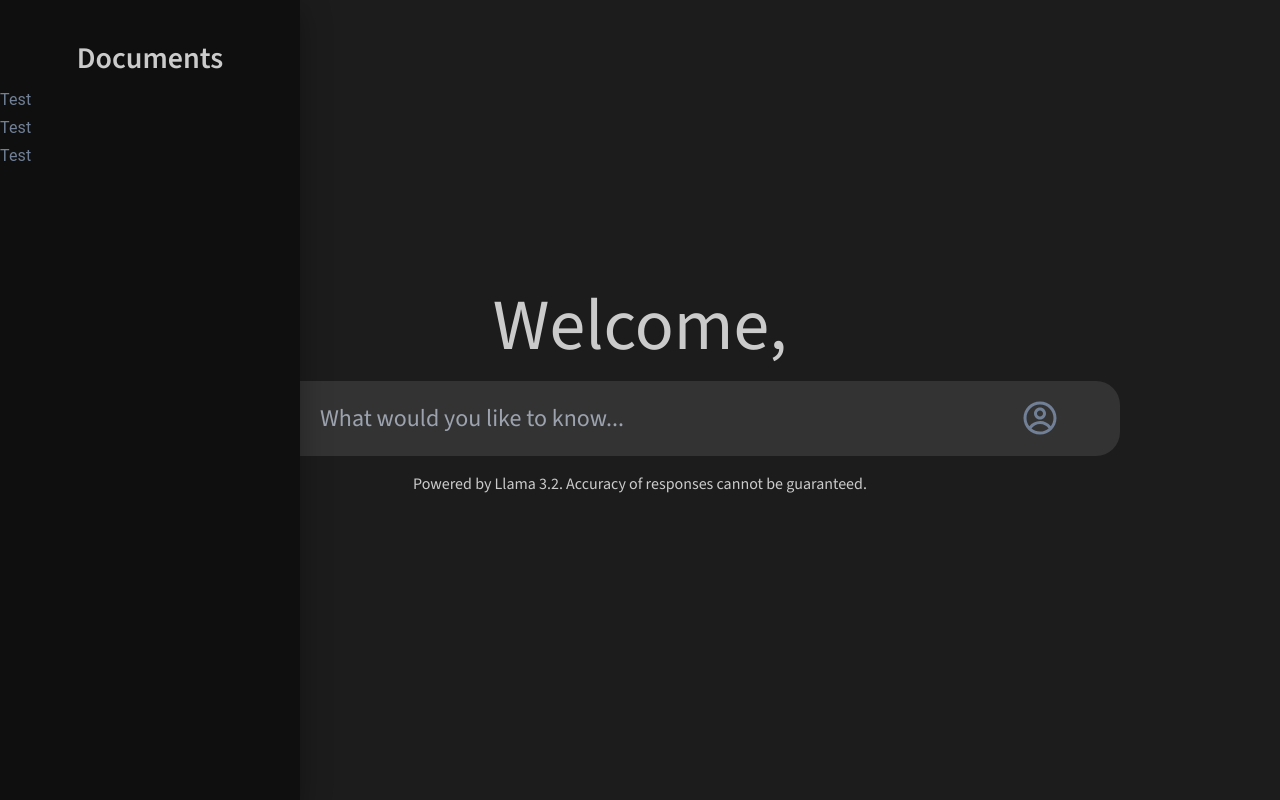
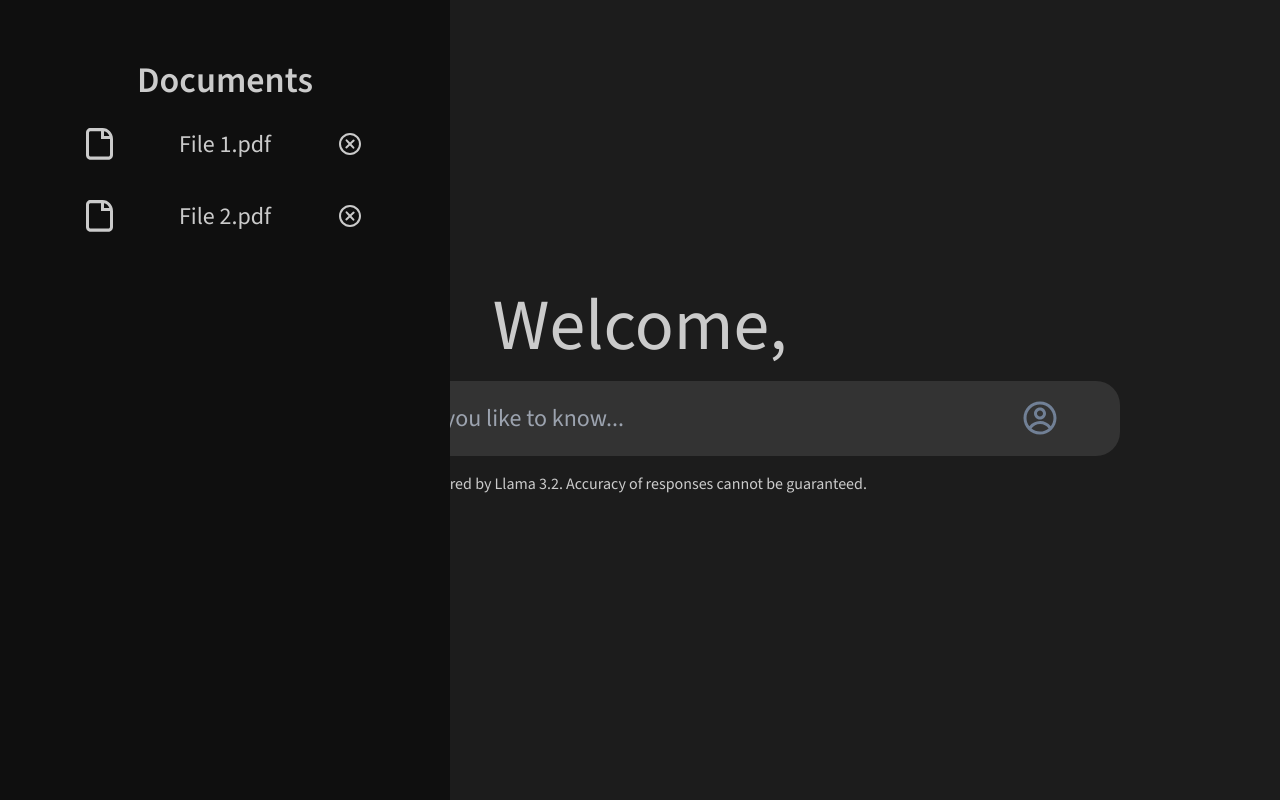
Before and after one commit to mvxmt/frontend, a Next.js app: page / in a window 1280 px wide. Both pictures are taken after a click on the button 240 px from the left and 418 px from the top of the page. Built offline with nearby package versions, Linux system fonts and the light colour scheme.

Commit message:
feat:Added Panel Entry

```diff
--- a/src/components/Chatbox.tsx
+++ b/src/components/Chatbox.tsx
@@ -4,7 +4,8 @@ import { FormHTMLAttributes, Ref } from "react";
 import { motion } from "motion/react";
 import Popup from "reactjs-popup";
 import Link from "next/link";
-import PanelDrawer from "@/components/Sidepanel/Panel-Material";
+/*import PanelDrawer from "@/components/Sidepanel/Panel-Material";*/
+import PanelDrawer from "@/components/Sidepanel/Panel";
 
 export const ChatBox: React.FC<{
   sendMessage?: FormHTMLAttributes<HTMLFormElement>["action"];
@@ -15,7 +16,7 @@ export const ChatBox: React.FC<{
     <motion.div layout className="mb-4">
       <form action={sendMessage} ref={ref}>
         <div className="grid h-[75px] w-[960px] flex-shrink-0 grid-cols-6 content-stretch items-center justify-stretch justify-items-center self-center rounded-3xl bg-background-text">
-        <PanelDrawer />
+        <PanelDrawer / >
           <input
             name="query"
             placeholder="What would you like to know..."
--- a/src/components/Sidepanel/Panel.tsx
+++ b/src/components/Sidepanel/Panel.tsx
@@ -1,15 +1,55 @@
-import SlidingPanel from "react-sliding-side-panel";
-import "react-sliding-side-panel/lib/index.css";
+"use client";
 
-export default function Panel({ isOpen, setIsOpen}) {
+import { Drawer } from "vaul";
+import PanelEntry from "@/components/Sidepanel/PanelEntry";
+
+export default function PanelDrawer() {
   return (
-    <div>
-      <SlidingPanel type={"left"} isOpen={isOpen} size={30}>
-        <div>
-          <div>My Panel</div>
-          <button onClick={() => setIsOpen(!isOpen)}>Close</button>
-        </div>
-      </SlidingPanel>
-    </div>
+    <Drawer.Root direction="left">
+      <Drawer.Trigger>
+        <svg
+          className="text-icon"
+          width="36"
+          height="36"
+          viewBox="0 0 24 24"
+          fill="none"
+          xmlns="http://www.w3.org/2000/svg"
+        >
+          <path
+            fillRule="evenodd"
+            clipRule="evenodd"
+            d="M2 12C2 6.47715 6.47715 2 12 2C17.5228 2 22 6.47715 22 12C22 17.5228 17.5228 22 12 22C6.47715 22 2 17.5228 2 12ZM12 4C7.58172 4 4 7.58172 4 12C4 16.4183 7.58172 20 12 20C16.4183 20 20 16.4183 20 12C20 7.58172 16.4183 4 12 4Z"
+            fill="currentColor"
+          />
+          <path
+            fillRule="evenodd"
+            clipRule="evenodd"
+            d="M13 7C13 6.44772 12.5523 6 12 6C11.4477 6 11 6.44772 11 7V11H7C6.44772 11 6 11.4477 6 12C6 12.5523 6.44772 13 7 13H11V17C11 17.5523 11.4477 18 12 18C12.5523 18 13 17.5523 13 17V13H17C17.5523 13 18 12.5523 18 12C18 11.4477 17.5523 11 17 11H13V7Z"
+            fill="currentColor"
+          />
+        </svg>
+      </Drawer.Trigger>
+      <Drawer.Portal>
+        <Drawer.Overlay className="fixed inset-0 bg-black/0" />
+        <Drawer.Content
+          data-vaul-no-drag
+          className="fixed bottom-0 left-0 top-0 z-10 flex h-full w-[450px] outline-none"
+        >
+          <div className="flex h-full w-full grow flex-col overflow-y-auto bg-overlay p-5">
+            <div className="mx-auto max-w-md">
+              <Drawer.Title className="flex w-full content-stretch items-center justify-center px-1 pt-10 font-sans text-4xl font-semibold text-secondary">
+                Documents
+              </Drawer.Title>
+              <div className="grid grid-cols-1 gap-4">
+                <div className="mb-2 mt-2 text-secondary">
+                  <PanelEntry filename="File 1.pdf" />
+                  <PanelEntry filename="File 2.pdf" />
+                </div>
+              </div>
+            </div>
+          </div>
+        </Drawer.Content>
+      </Drawer.Portal>
+    </Drawer.Root>
   );
 }
--- /dev/null
+++ b/src/components/Sidepanel/PanelEntry.tsx
@@ -0,0 +1,49 @@
+"use client";
+
+export default function PanelDrawer({ filename }) {
+  return (
+    <div className="grid grid-cols-5 grid-rows-1 gap-5 pb-5 pt-5">
+      <div className="justify-items-start px-2">
+        <svg
+          width="27"
+          xmlns="http://www.w3.org/2000/svg"
+          height="31.667"
+          viewBox="-418 147.667 27 31.667"
+          fill="none"
+        >
+          <path
+            d="M-418 152.417c0-2.624 2.015-4.75 4.5-4.75h12c5.799 0 10.5 4.962 10.5 11.083v15.833c0 2.624-2.015 4.75-4.5 4.75h-18c-2.485 0-4.5-2.126-4.5-4.75zm15-1.584h-10.5c-.828 0-1.5.709-1.5 1.584v22.166c0 .875.672 1.584 1.5 1.584h18c.828 0 1.5-.709 1.5-1.584V158.75h-9zm8.376 4.75c-.964-2.329-2.959-4.073-5.376-4.591v4.591z"
+            fill-rule="evenodd"
+            clip-rule="evenodd"
+            fill="currentColor"
+          />
+        </svg>
+      </div>
+      <div className="col-span-3 justify-center px-2 text-center align-middle font-sans text-2xl text-secondary">
+        {filename}
+      </div>
+      <button>
+        <div className="justify-end px-2">
+          <svg
+            width="24"
+            xmlns="http://www.w3.org/2000/svg"
+            height="24"
+            viewBox="-89.5 151.5 24 24"
+            fill="none"
+          >
+            <path
+              d="M-73.161 160.822a1 1 0 1 0-1.363-1.463l-2.926 2.728-2.728-2.927a1 1 0 1 0-1.463 1.364l2.728 2.926-2.927 2.727a1 1 0 0 0 1.364 1.464l2.926-2.728 2.727 2.926a1 1 0 1 0 1.463-1.363l-2.727-2.926z"
+              fill="currentColor"
+            />
+            <path
+              d="M-88.5 163.5c0-6.075 4.925-11 11-11s11 4.925 11 11-4.925 11-11 11-11-4.925-11-11m11 9a9 9 0 0 1-9-9 9 9 0 0 1 9-9 9 9 0 0 1 9 9 9 9 0 0 1-9 9"
+              fill-rule="evenodd"
+              clip-rule="evenodd"
+              fill="currentColor"
+            />
+          </svg>
+        </div>
+      </button>
+    </div>
+  );
+}
```
